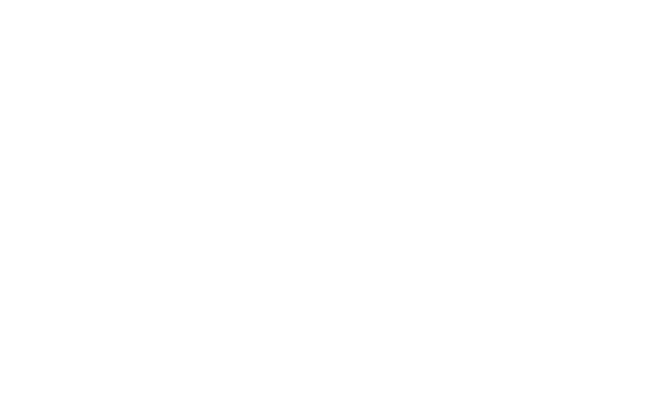
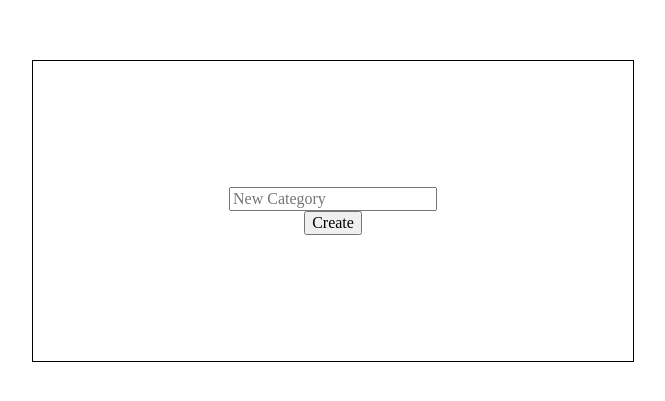
Before and after one commit to breno-albuquerque/blogs-app, a React (Create React App) app: page /categories in a window 1280 px wide. Before the commit this address had no page. Shown: the part 189-590 px from the top of the page, without its empty margins (307-972 px from the left). Built offline with nearby package versions, Linux system fonts and the light colour scheme.

Commit message:
feat(components): Categories.js com form, redirecionamento de rota e criando categoria com token

```diff
--- a/src/App.jsx
+++ b/src/App.jsx
@@ -10,6 +10,7 @@
 import Login from './components/Login';
 import Register from './components/Register';
 import Publish from './components/Publish';
+import Categories from './components/Categories';
 
 function App() {
   useEffect(() => {
@@ -33,6 +34,7 @@
       <Route exact path="/login" element={<Login />} />
       <Route exact path="/blogPosts" element={<BlogPosts />} />
       <Route exact path="/publish" element={<Publish />} />
+      <Route exact path="/categories" element={<Categories />} />
     </Routes>
   );
 }
--- a/src/components/Categories.jsx
+++ b/src/components/Categories.jsx
@@ -1,8 +1,60 @@
-import React from 'react';
+import React, { useState } from 'react';
+import { useNavigate } from 'react-router-dom';
+import styled from 'styled-components';
+import { createCategory } from '../services/requests';
+
+const Form = styled.form`
+  display: flex;
+  align-items: center;
+  justify-content: center;
+  flex-direction: column;
+
+  border: solid 1px black;
+  height: 300px;
+
+  min-width: 300px;
+  max-width: 600px;
+
+  margin: 0 auto;
+
+  position: absolute;
+  top: 0; bottom: 0;
+  left: 0; right: 0;
+  margin: auto;
+`;
 
 function Categories() {
+  const [category, setCategory] = useState('');
+  const navigate = useNavigate();
+
+  const handleChange = ({ target }) => {
+    const { value } = target;
+
+    setCategory(value);
+  };
+
+  const handleClick = async () => {
+    const token = localStorage.getItem('token');
+    await createCategory(token, category);
+    navigate('/publish');
+  };
+
   return (
-    <div>Categories</div>
+    <Form>
+      <input
+        type="text"
+        name="category"
+        value={category}
+        placeholder="New Category"
+        onChange={handleChange}
+      />
+      <button
+        type="button"
+        onClick={handleClick}
+      >
+        Create
+      </button>
+    </Form>
   );
 }
 
--- a/src/services/requests.js
+++ b/src/services/requests.js
@@ -31,9 +31,9 @@
   categoryIds: [1, 2],
 };
 
-const mockCategories = {
+/* const mockCategories = {
   name: 'Typescript',
-};
+}; */
 
 export const getUsers = async (id = null) => {
   let endpoint;
@@ -77,7 +77,8 @@
   return response.data;
 };
 
-export const createCategory = async () => {
-  const response = await instance.post('/categories', mockCategories);
+export const createCategory = async (token, category) => {
+  const instanceToken = makeIntance(token);
+  const response = await instanceToken.post('/categories', { name: category });
   return response.data;
 };
```
